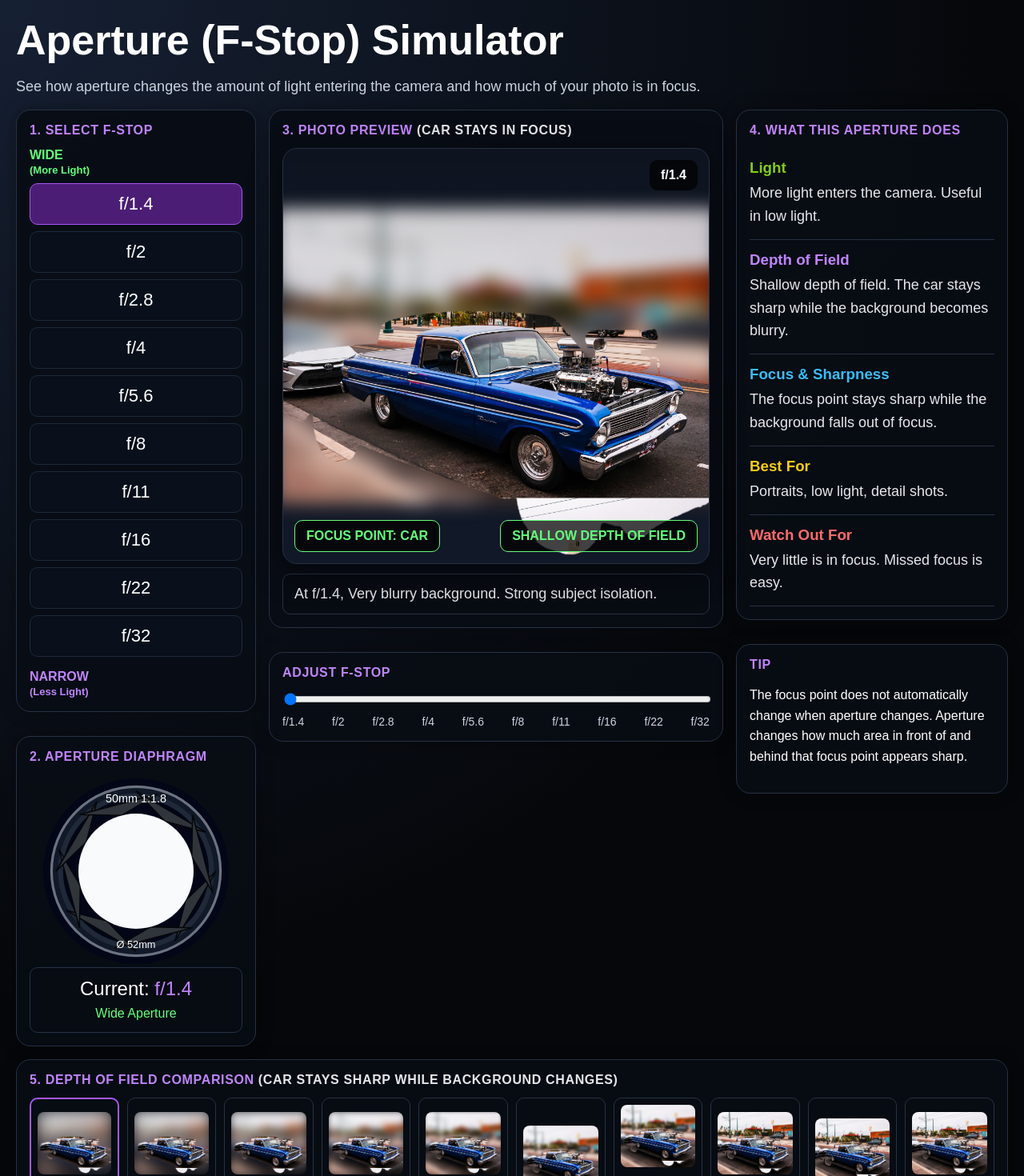
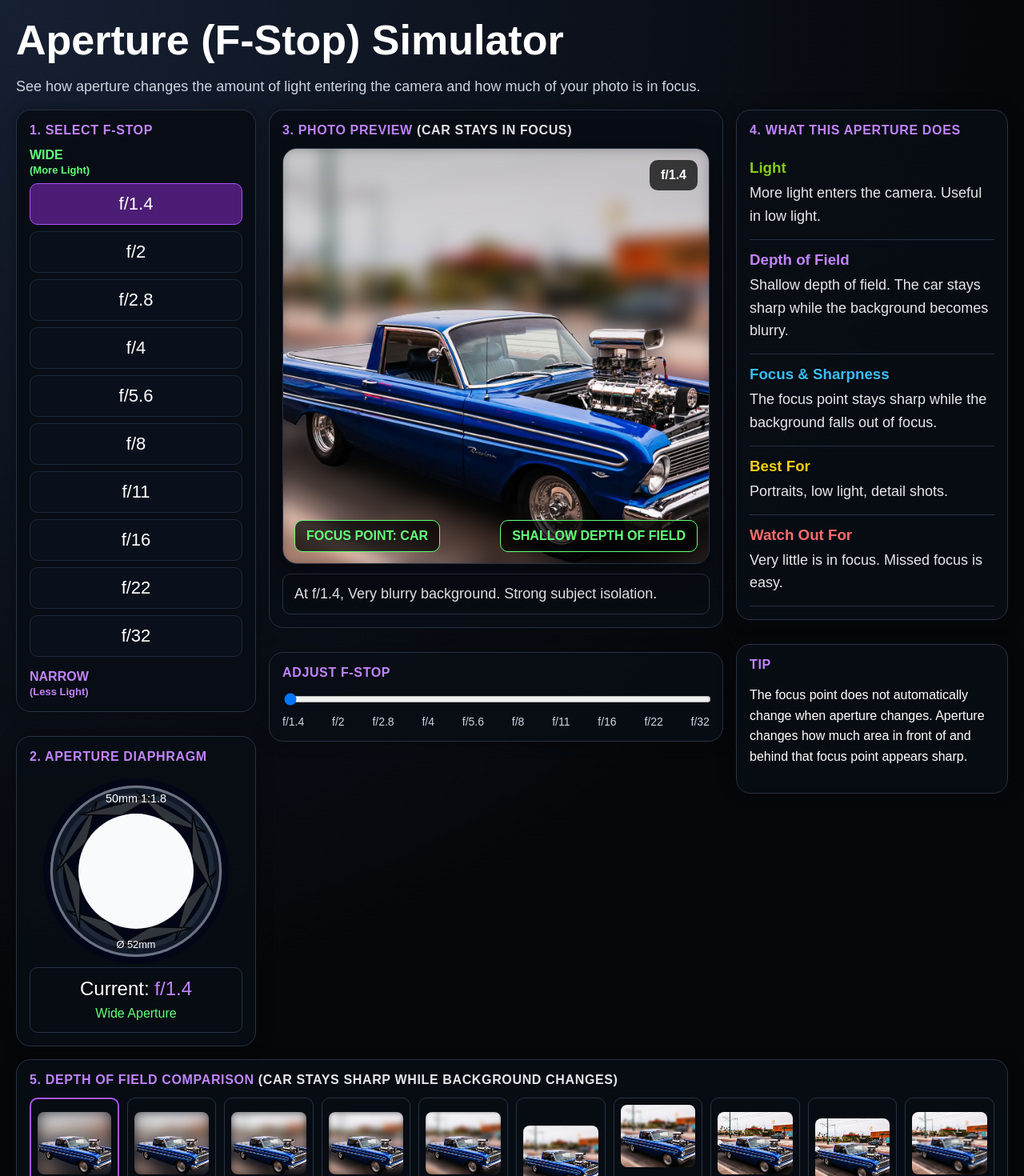
Before and after one commit to Jdtrevino/aperture-simulator-v2, a React (Vite) app: page / in a window 1280 px wide. Shown: the top 1470 px of the page at 80% size. Built offline with nearby package versions, Linux system fonts and the light colour scheme.

Commit message:
Update App.tsx

```diff
--- a/src/App.tsx
+++ b/src/App.tsx
@@ -16,6 +16,9 @@ const stops = [
 function App() {
   const [index, setIndex] = useState(0);
   const current = stops[index];
+
+  const imageUrl = `${import.meta.env.BASE_URL}aperture-scene.jpg`;
+  const maskUrl = `${import.meta.env.BASE_URL}car-mask.png`;
 
   const apertureRadius = useMemo(() => {
     const maxRadius = 90;
@@ -59,11 +62,12 @@ function App() {
   };
 
   return (
-    <div style={page}>
+    <div className="page" style={page}>
       <style>{`
         * {
           box-sizing: border-box;
         }
+
         html,
         body,
         #root {
@@ -80,9 +84,10 @@ body,
           max-width: 100vw;
           overflow-x: hidden;
         }
+
         .app-layout {
           display: grid;
-          grid-template-columns: 300px 1fr 340px;
+          grid-template-columns: 300px minmax(0, 1fr) 340px;
           gap: 16px;
           align-items: start;
         }
@@ -92,6 +97,7 @@ body,
         .right-column {
           display: grid;
           gap: 14px;
+          min-width: 0;
         }
 
         .main-title {
@@ -100,6 +106,34 @@ body,
 
         .photo-frame {
           height: 520px;
+        }
+
+        .image-layer {
+          position: absolute;
+          inset: 0;
+          width: 100%;
+          height: 100%;
+          background-size: cover;
+          background-position: center;
+          background-repeat: no-repeat;
+          transition: filter 350ms ease, transform 350ms ease;
+        }
+
+        .sharp-mask-layer {
+          position: absolute;
+          inset: 0;
+          width: 100%;
+          height: 100%;
+          background-size: cover;
+          background-position: center;
+          background-repeat: no-repeat;
+          mask-size: cover;
+          -webkit-mask-size: cover;
+          mask-position: center;
+          -webkit-mask-position: center;
+          mask-repeat: no-repeat;
+          -webkit-mask-repeat: no-repeat;
+          transition: transform 350ms ease;
         }
 
         .fstop-button {
@@ -119,6 +153,11 @@ body,
           margin-top: 8px;
           color: #cbd5e1;
           font-size: 14px;
+        }
+
+        .card h2 {
+          white-space: normal;
+          overflow-wrap: break-word;
         }
 
         @media (max-width: 1100px) {
@@ -158,10 +197,6 @@ body,
         }
 
         @media (max-width: 600px) {
-          body {
-            margin: 0;
-          }
-
           .page {
             padding: 12px !important;
           }
@@ -182,6 +217,13 @@ body,
 
           .photo-frame {
             height: 260px;
+          }
+
+          .image-layer,
+          .sharp-mask-layer {
+            background-size: contain;
+            mask-size: contain;
+            -webkit-mask-size: contain;
           }
 
           .photo-label {
@@ -233,7 +275,10 @@ body,
       `}</style>
 
       <header style={header}>
-        <h1 className="main-title" style={mainTitle}>Aperture (F-Stop) Simulator</h1>
+        <h1 className="main-title" style={mainTitle}>
+          Aperture (F-Stop) Simulator
+        </h1>
+
         <p className="subtitle" style={subtitle}>
           See how aperture changes the amount of light entering the camera and
           how much of your photo is in focus.
@@ -246,7 +291,8 @@ body,
             <h2 style={title}>1. SELECT F-STOP</h2>
 
             <div style={wideText}>
-              WIDE<br />
+              WIDE
+              <br />
               <span style={smallText}>(More Light)</span>
             </div>
 
@@ -259,7 +305,10 @@ body,
                   style={{
                     ...button,
                     background: i === index ? "#4c1d75" : "#09101b",
-                    border: i === index ? "1px solid #a855f7" : "1px solid #1e293b",
+                    border:
+                      i === index
+                        ? "1px solid #a855f7"
+                        : "1px solid #1e293b",
                   }}
                 >
                   {stop.label}
@@ -268,7 +317,8 @@ body,
             </div>
 
             <div style={narrowText}>
-              NARROW<br />
+              NARROW
+              <br />
               <span style={smallText}>(Less Light)</span>
             </div>
           </section>
@@ -276,30 +326,71 @@ body,
           <section className="card" style={card}>
             <h2 style={title}>2. APERTURE DIAPHRAGM</h2>
 
-            <svg className="aperture-svg" width="240" height="240" viewBox="0 0 300 300" style={{ display: "block", margin: "0 auto" }}>
+            <svg
+              className="aperture-svg"
+              width="240"
+              height="240"
+              viewBox="0 0 300 300"
+              style={{ display: "block", margin: "0 auto" }}
+            >
               <circle cx="150" cy="150" r="145" fill="#020617" />
-              <circle cx="150" cy="150" r="132" fill="#111827" stroke="#6b7280" strokeWidth="4" />
-              <circle cx="150" cy="150" r="118" fill="#020617" stroke="#1f2937" strokeWidth="8" />
+              <circle
+                cx="150"
+                cy="150"
+                r="132"
+                fill="#111827"
+                stroke="#6b7280"
+                strokeWidth="4"
+              />
+              <circle
+                cx="150"
+                cy="150"
+                r="118"
+                fill="#020617"
+                stroke="#1f2937"
+                strokeWidth="8"
+              />
 
               {Array.from({ length: 8 }).map((_, i) => (
-                <polygon key={i} points={bladePoints(i)} fill="#30343b" stroke="#05070a" strokeWidth="2" />
+                <polygon
+                  key={i}
+                  points={bladePoints(i)}
+                  fill="#30343b"
+                  stroke="#05070a"
+                  strokeWidth="2"
+                />
               ))}
 
               <circle cx="150" cy="150" r={apertureRadius} fill="#f8fafc" />
 
-              <text x="150" y="42" textAnchor="middle" fill="white" fontSize="18">
+              <text
+                x="150"
+                y="42"
+                textAnchor="middle"
+                fill="white"
+                fontSize="18"
+              >
                 50mm 1:1.8
               </text>
 
-              <text x="150" y="270" textAnchor="middle" fill="white" fontSize="16">
+              <text
+                x="150"
+                y="270"
+                textAnchor="middle"
+                fill="white"
+                fontSize="16"
+              >
                 Ø 52mm
               </text>
             </svg>
 
             <div style={currentBox}>
-              Current:<span style={{ color: "#c084fc" }}> {current.label}</span>
+              Current:
+              <span style={{ color: "#c084fc" }}> {current.label}</span>
               <br />
-              <span style={{ color: "#63ff7a", fontSize: 16 }}>{apertureType}</span>
+              <span style={{ color: "#63ff7a", fontSize: 16 }}>
+                {apertureType}
+              </span>
             </div>
           </section>
         </aside>
@@ -312,32 +403,23 @@ body,
             </h2>
 
             <div className="photo-frame" style={photoFrame}>
-              <img
-                src={`${import.meta.env.BASE_URL}aperture-scene.jpg`}
-                alt="Depth of field preview"
+              <div
+                className="image-layer"
                 style={{
-                  ...photoImage,
+                  backgroundImage: `url(${imageUrl})`,
                   filter: `blur(${current.blur}px)`,
                   transform: current.blur > 0 ? "scale(1.04)" : "scale(1)",
                 }}
               />
 
               <div
+                className="sharp-mask-layer"
                 style={{
-                  ...photoImage,
-                  backgroundImage: `url(${import.meta.env.BASE_URL}aperture-scene.jpg)`,
-                  backgroundSize: "contain",
-                  backgroundPosition: "center",
-                  maskImage: `url(${import.meta.env.BASE_URL}car-mask.png)`,
-                  WebkitMaskImage: `url(${import.meta.env.BASE_URL}car-mask.png)`,
-                  maskSize: "cover",
-                  WebkitMaskSize: "cover",
-                  maskPosition: "center",
-                  WebkitMaskPosition: "center",
-                  maskRepeat: "no-repeat",
-                  WebkitMaskRepeat: "no-repeat",
+                  backgroundImage: `url(${imageUrl})`,
+                  maskImage: `url(${maskUrl})`,
+                  WebkitMaskImage: `url(${maskUrl})`,
                   filter: "blur(0px)",
-                  transform: "scale(1)",
+                  transform: current.blur > 0 ? "scale(1.04)" : "scale(1)",
                 }}
               />
 
@@ -355,8 +437,13 @@ body,
                 }}
               />
 
-              <div className="focus-badge" style={focusBadge}>FOCUS POINT: CAR</div>
-              <div className="photo-label" style={photoLabel}>{current.label}</div>
+              <div className="focus-badge" style={focusBadge}>
+                FOCUS POINT: CAR
+              </div>
+
+              <div className="photo-label" style={photoLabel}>
+                {current.label}
+              </div>
 
               <div className="depth-badge" style={depthBadge}>
                 {current.value <= 2.8
@@ -397,32 +484,48 @@ body,
           <section className="card" style={card}>
             <h2 style={title}>4. WHAT THIS APERTURE DOES</h2>
 
-            <Info title="Light" color="#84cc16" text={
+            <Info
+              title="Light"
+              color="#84cc16"
+              text={
                 current.value <= 2.8
                   ? "More light enters the camera. Useful in low light."
                   : current.value <= 8
                   ? "A moderate amount of light enters."
                   : "Less light enters the camera. You may need slower shutter speed or higher ISO."
-            } />
+              }
+            />
 
-            <Info title="Depth of Field" color="#c084fc" text={
+            <Info
+              title="Depth of Field"
+              color="#c084fc"
+              text={
                 current.value <= 2.8
                   ? "Shallow depth of field. The car stays sharp while the background becomes blurry."
                   : current.value <= 8
                   ? "Medium depth of field. More background detail appears."
                   : "Deep depth of field. Most of the scene becomes sharp."
-            } />
+              }
+            />
 
-            <Info title="Focus & Sharpness" color="#38bdf8" text={
+            <Info
+              title="Focus & Sharpness"
+              color="#38bdf8"
+              text={
                 current.value <= 2.8
                   ? "The focus point stays sharp while the background falls out of focus."
                   : current.value <= 8
                   ? "The car and some background detail stay readable."
                   : "Foreground and background both appear sharp."
-            } />
+              }
+            />
 
             <Info title="Best For" color="#facc15" text={current.best} />
-            <Info title="Watch Out For" color="#ff6b6b" text={current.warning} />
+            <Info
+              title="Watch Out For"
+              color="#ff6b6b"
+              text={current.warning}
+            />
           </section>
 
           <section className="card" style={card}>
@@ -439,7 +542,10 @@ body,
       <section className="card" style={card}>
         <h2 style={title}>
           5. DEPTH OF FIELD COMPARISON
-          <span style={{ color: "#e5e7eb" }}> (Car stays sharp while background changes)</span>
+          <span style={{ color: "#e5e7eb" }}>
+            {" "}
+            (Car stays sharp while background changes)
+          </span>
         </h2>
 
         <div className="thumb-grid">
@@ -450,34 +556,29 @@ body,
               onClick={() => setIndex(i)}
               style={{
                 ...thumbButton,
-                border: i === index ? "2px solid #a855f7" : "1px solid #273244",
+                border:
+                  i === index
+                    ? "2px solid #a855f7"
+                    : "1px solid #273244",
               }}
             >
               <div style={thumbFrame}>
-                <img
-                  src={`${import.meta.env.BASE_URL}aperture-scene.jpg`}
-                  alt={stop.label}
+                <div
+                  className="image-layer"
                   style={{
-                    ...thumbImage,
+                    backgroundImage: `url(${imageUrl})`,
                     filter: `blur(${stop.blur}px)`,
                     transform: stop.blur > 0 ? "scale(1.04)" : "scale(1)",
                   }}
                 />
 
                 <div
+                  className="sharp-mask-layer"
                   style={{
-                    ...thumbImage,
-                    backgroundImage: `url(${import.meta.env.BASE_URL}aperture-scene.jpg)`,
-                    backgroundSize: "contain",
-                    backgroundPosition: "center",
-                    maskImage: `url(${import.meta.env.BASE_URL}car-mask.png)`,
-                    WebkitMaskImage: `url(${import.meta.env.BASE_URL}car-mask.png)`,
-                    maskSize: "cover",
-                    WebkitMaskSize: "cover",
-                    maskPosition: "center",
-                    WebkitMaskPosition: "center",
-                    maskRepeat: "no-repeat",
-                    WebkitMaskRepeat: "no-repeat",
+                    backgroundImage: `url(${imageUrl})`,
+                    maskImage: `url(${maskUrl})`,
+                    WebkitMaskImage: `url(${maskUrl})`,
+                    transform: stop.blur > 0 ? "scale(1.04)" : "scale(1)",
                   }}
                 />
               </div>
@@ -504,13 +605,17 @@ function Info({
   return (
     <div style={infoBlock}>
       <h3 style={{ color, margin: "0 0 6px 0" }}>{title}</h3>
-      <p className="info-text" style={infoText}>{text}</p>
+      <p className="info-text" style={infoText}>
+        {text}
+      </p>
     </div>
   );
 }
 
 const page: React.CSSProperties = {
   minHeight: "100vh",
+  width: "100%",
+  overflowX: "hidden",
   background: "radial-gradient(circle at top left, #162033, #05070a 60%)",
   color: "white",
   fontFamily: "Arial, Helvetica, sans-serif",
@@ -537,6 +642,8 @@ const card: React.CSSProperties = {
   padding: "16px",
   boxShadow: "0 0 20px rgba(0,0,0,.35)",
   marginBottom: "16px",
+  maxWidth: "100%",
+  overflow: "hidden",
 };
 
 const title: React.CSSProperties = {
@@ -588,15 +695,6 @@ const photoFrame: React.CSSProperties = {
   border: "1px solid #273244",
   background: "#111827",
   boxShadow: "0 10px 40px rgba(0,0,0,.45)",
-};
-
-const photoImage: React.CSSProperties = {
-  position: "absolute",
-  inset: 0,
-  width: "100%",
-  height: "100%",
-  objectFit: "contain",
-  transition: "filter 350ms ease, transform 350ms ease",
 };
 
 const photoLabel: React.CSSProperties = {
@@ -672,14 +770,6 @@ const thumbFrame: React.CSSProperties = {
   marginBottom: "8px",
 };
 
-const thumbImage: React.CSSProperties = {
-  position: "absolute",
-  inset: 0,
-  width: "100%",
-  height: "100%",
-  objectFit: "cover",
-};
-
 const thumbText: React.CSSProperties = {
   color: "#cbd5e1",
   fontSize: 13,
```
Lines whose indentation alone changed are shown as unchanged.
